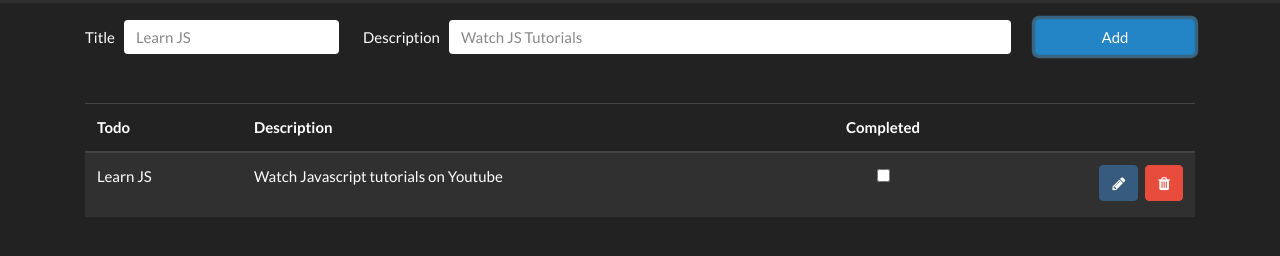
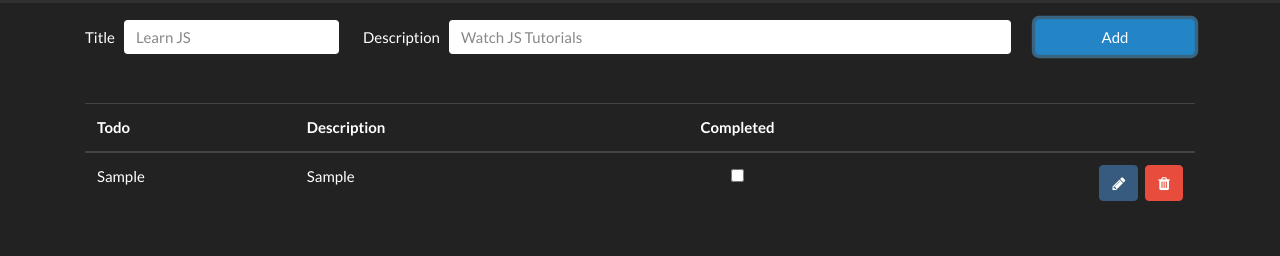
Before and after one commit to Josearturochavez/Josearturochavez.github.io, a plain HTML site: page index.html in a window 1280 px wide. Both pictures are taken after typing "Sample", "Sample" into the empty fields and a click on the button "Add". Shown: the part 68-324 px from the top of the page. Drawn offline with nearby package versions, Linux system fonts and the light colour scheme.

Commit message:
version 1.0, apenas se pueden agregar y eliminar tareas pero funciona ahhahhhahahahhahah

```diff
--- a/index.html
+++ b/index.html
@@ -187,25 +187,6 @@
             </tr>
           </thead>
           <tbody>
-            <tr>
-              <td>
-                Learn JS
-              </td>
-              <td>
-                Watch Javascript tutorials on Youtube
-              </td>
-              <td class="text-center">
-                <input type="checkbox">
-              </td>
-              <td class="text-right">
-                <button class="btn btn-primary mb-1">
-                  <i class="fa fa-pencil"></i>
-                </button>
-                <button class="btn btn-danger mb-1 ml-1">
-                  <i class="fa fa-trash"></i>
-                </button>
-              </td>
-            </tr>
           </tbody>
         </table>
       </div>
--- a/index.js
+++ b/index.js
@@ -5,8 +5,13 @@ document.addEventListener('DOMContentLoaded', function () {
 	const boton_add = document.getElementById('add');
 	const Tabla = document.getElementById('table');
 	const alert = document.getElementById('alert');
+	let id = 0
+	boton_add.onclick = add_todo;
 
-	boton_add.onclick = add_todo;
+	function rmbtodo (id) {
+		document.getElementById(id).remove()
+	}
+
 
 	function add_todo () {
 
@@ -17,11 +22,43 @@ document.addEventListener('DOMContentLoaded', function () {
 			console.error('faltan parametros en titulo y descripcion')
 			alert.classList.remove('d-none')
 			alert.innerText = 'faltan parametros en titulo y descripcion'
-		}else{
-			Titulo_tarea.value = ""
-			Descripcion_tarea.value = ""
-			alert.classList.add('d-none')
-			alert.innerText = ''
+			return;
 		}
+
+
+		const columna = Tabla.insertRow();
+		columna.setAttribute ("id", id++)
+		columna.innerHTML = `
+		<td>
+			${Titulo_tarea.value}
+		</td>
+		<td>
+			${Descripcion_tarea.value}
+		</td>
+		<td class="text-center">
+                <input type="checkbox">
+        </td>
+		<td class="text-right">
+            <button class="btn btn-primary mb-1">
+                <i class="fa fa-pencil"></i>
+            </button>
+        </td>
+		`
+		const rmbButton = document.createElement("button")
+		rmbButton.classList.add("btn" , "btn-danger" , "mb-1" , "ml-1")
+		const icono = document.createElement("i")
+		icono.classList.add("fa" , "fa-trash")
+		rmbButton.appendChild(icono)
+		columna.children[3].appendChild(rmbButton)
+
+		rmbButton.onclick = function (x){
+			rmbtodo(columna.getAttribute("id"))
+		}
+
+		Titulo_tarea.value = ""
+		Descripcion_tarea.value = ""
+		alert.classList.add('d-none')
+		alert.innerText = ''
+
 	};
 });
```
